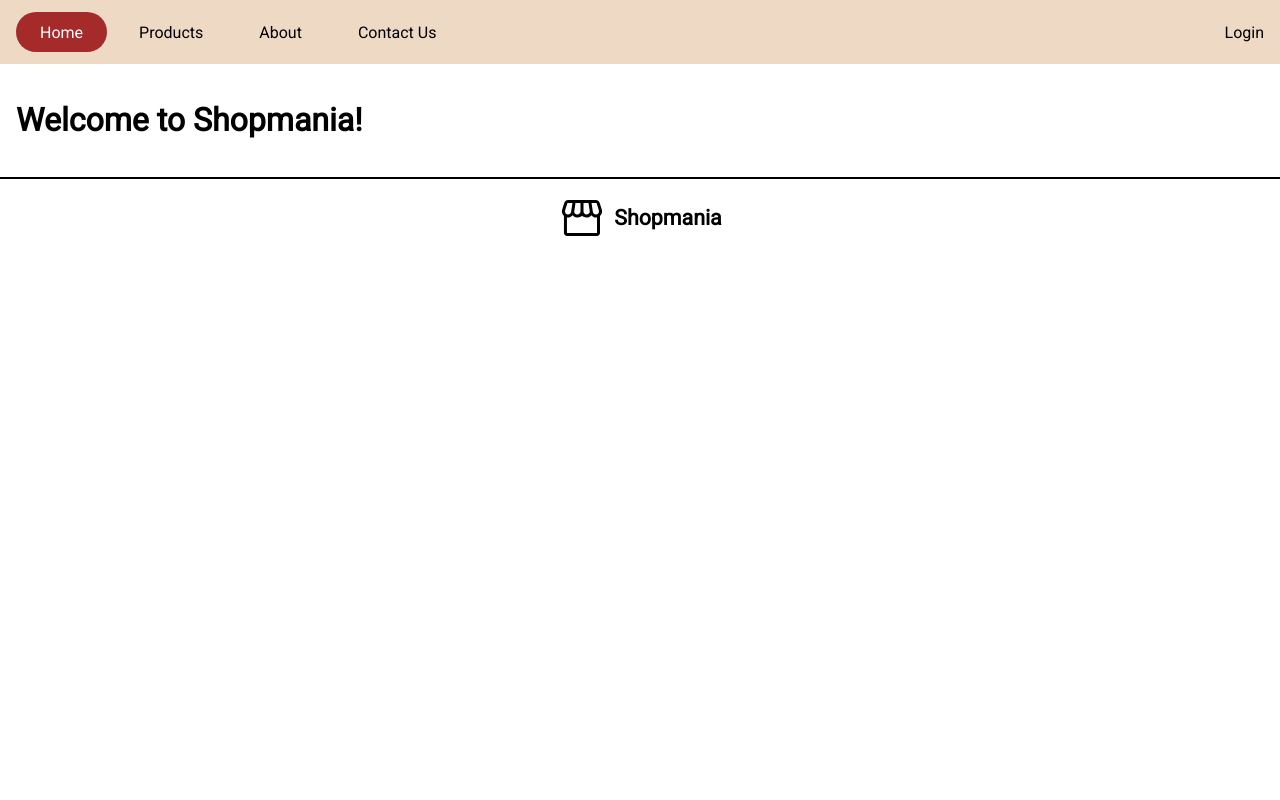
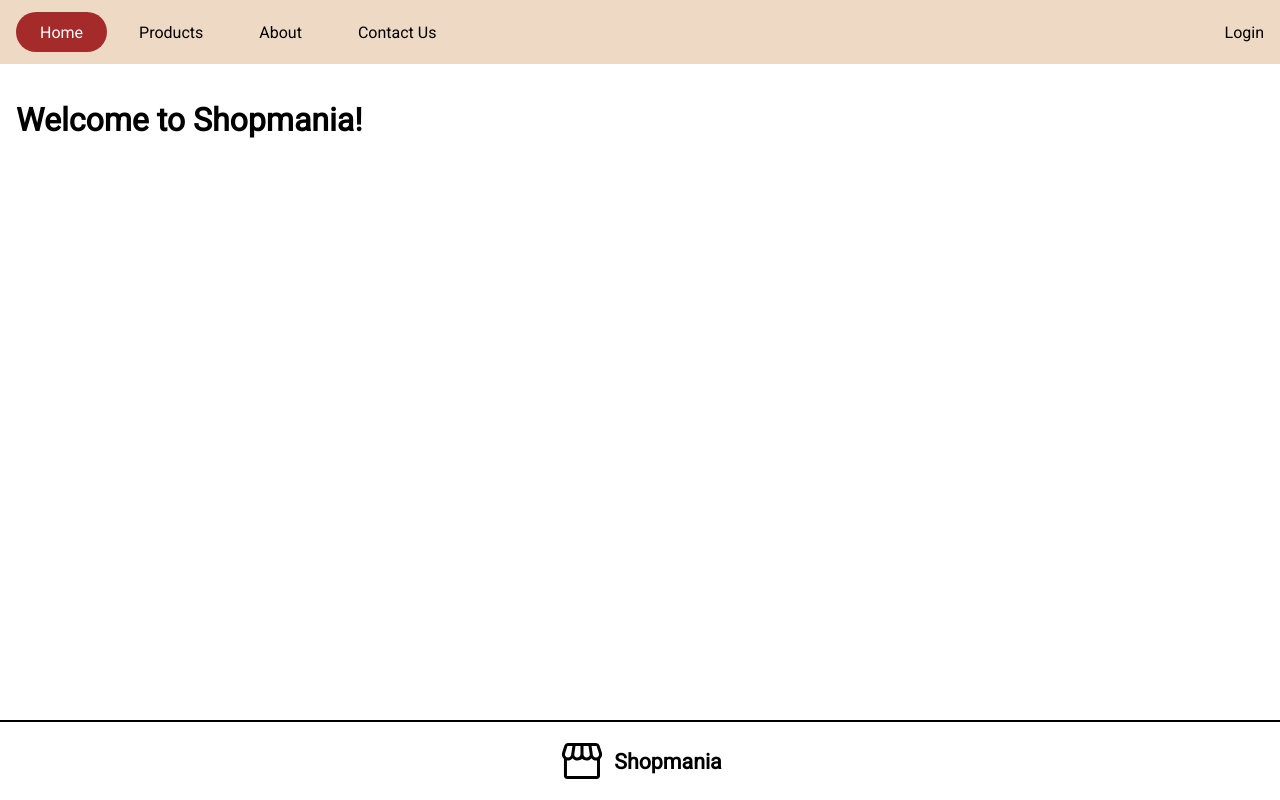
Before and after one commit to abdel-17/shopmania, a React (Vite) app: page / in a window 1280 px wide. Built offline with nearby package versions, Linux system fonts and the light colour scheme.

Commit message:
Fixed the home page's layout
I forgot to make the home page use the newly-created classes from the
previous commit, so the footer wasn't pushed all the way down and it
looked really stupid. All fixed now.

```diff
--- a/src/index.css
+++ b/src/index.css
@@ -84,7 +84,7 @@ body {
   text-decoration: none;
 }
 
-.full-size {
+.fullscreen {
   min-height: calc(100vh - var(--header-height) - var(--footer-height));
   width: 100%;
 }
--- a/src/pages/home/Home.tsx
+++ b/src/pages/home/Home.tsx
@@ -6,8 +6,10 @@ function Home() {
   const action = isLoggedIn ? "cart" : "login"
   return (
     <Root action={action}>
-      <div className="container">
-        <h1>Welcome to Shopmania!</h1>
+      <div className="fullscreen">
+        <div className="container">
+          <h1>Welcome to Shopmania!</h1>
+        </div>
       </div>
     </Root>
   );
--- a/src/pages/login/Login.tsx
+++ b/src/pages/login/Login.tsx
@@ -5,7 +5,7 @@ import "./Login.css";
 function Login() {
   return (
     <Root>
-      <div className="full-size centered">
+      <div className="fullscreen centered">
         <form className="login-form">
           <label className="text-field-label" htmlFor="email">
             Email
```
